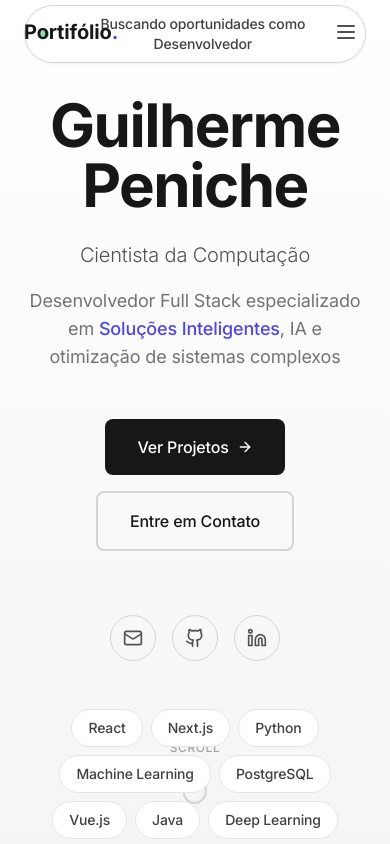
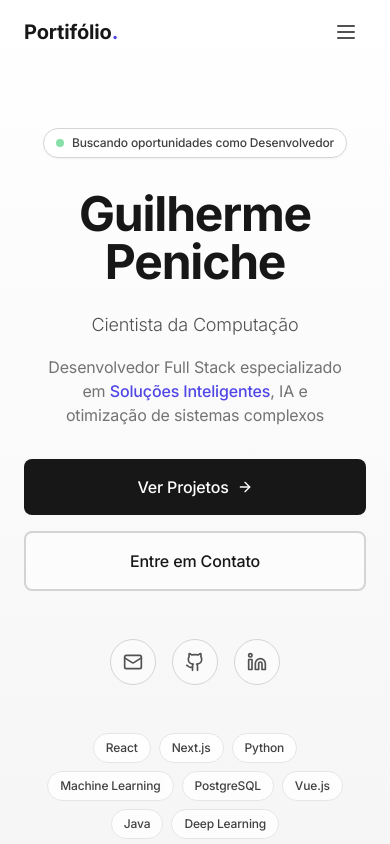
Before and after one commit to Gnichet5/portfolio-guilherme-peniche, a Next.js app: page / in a window 390 px wide. Shown: the top 844 px of the page. Built offline with nearby package versions, Linux system fonts and the light colour scheme.

Commit message:
correção header mobile

```diff
--- a/src/components/sections/Hero.tsx
+++ b/src/components/sections/Hero.tsx
@@ -33,21 +33,27 @@ const Hero = () => {
   }
 
   return (
-    <section className="relative min-h-screen flex items-center justify-center overflow-hidden bg-gradient-to-b from-white via-neutral-50 to-neutral-100">
+    // CORREÇÃO 1: Mudei overflow-hidden para overflow-x-hidden (permite scroll vertical se precisar)
+    // CORREÇÃO 2: Adicionei 'pt-32' para dar espaço ao Header no topo em telas mobile
+    // CORREÇÃO 3: min-h-[100dvh] lida melhor com mobile browsers
+    <section className="relative min-h-[100dvh] flex flex-col justify-center items-center overflow-x-hidden bg-gradient-to-b from-white via-neutral-50 to-neutral-100 pt-32 pb-20 md:pt-0 md:pb-0">
+
       {/* Background 3D */}
-      <GeometricBackground />
+      <div className="absolute inset-0 -z-10 h-full w-full">
+         <GeometricBackground />
+      </div>
 
       {/* Content */}
       <motion.div
-        className="relative z-10 max-w-5xl mx-auto px-6 text-center"
+        className="relative z-10 max-w-5xl mx-auto px-6 text-center w-full"
         variants={containerVariants}
         initial="hidden"
         animate="visible"
       >
         {/* Status Badge */}
-        <motion.div variants={itemVariants} className="mb-8">
-          <span className="inline-flex items-center gap-2 px-4 py-2 rounded-full border border-neutral-300 bg-white/80 backdrop-blur-sm text-sm font-medium text-neutral-700 shadow-sm">
-            <span className="w-2 h-2 bg-green-500 rounded-full animate-pulse" />
+        <motion.div variants={itemVariants} className="mb-8 flex justify-center">
+          <span className="inline-flex items-center gap-2 px-3 py-1.5 md:px-4 md:py-2 rounded-full border border-neutral-300 bg-white/80 backdrop-blur-sm text-xs md:text-sm font-medium text-neutral-700 shadow-sm whitespace-normal text-center">
+            <span className="w-2 h-2 bg-green-500 rounded-full animate-pulse shrink-0" />
             Buscando oportunidades como Desenvolvedor
           </span>
         </motion.div>
@@ -55,7 +61,8 @@ const Hero = () => {
         {/* Nome */}
         <motion.h1
           variants={itemVariants}
-          className="text-6xl md:text-8xl lg:text-9xl font-bold mb-6 tracking-tight text-neutral-900"
+          // Ajustei tamanhos de fonte para mobile (text-5xl)
+          className="text-5xl sm:text-6xl md:text-8xl lg:text-9xl font-bold mb-6 tracking-tight text-neutral-900 break-words"
         >
           Guilherme Peniche
         </motion.h1>
@@ -63,14 +70,14 @@ const Hero = () => {
         {/* Subtítulo */}
         <motion.p
           variants={itemVariants}
-          className="text-xl md:text-2xl text-neutral-600 mb-4 max-w-2xl mx-auto font-light leading-relaxed"
+          className="text-lg md:text-2xl text-neutral-600 mb-4 max-w-2xl mx-auto font-light leading-relaxed"
         >
           Cientista da Computação
         </motion.p>
 
         <motion.p
           variants={itemVariants}
-          className="text-lg md:text-xl text-neutral-500 mb-12 max-w-2xl mx-auto"
+          className="text-base md:text-xl text-neutral-500 mb-8 md:mb-12 max-w-2xl mx-auto px-4"
         >
           Desenvolvedor Full Stack especializado em{' '}
           <span className="text-indigo-600 font-medium">Soluções Inteligentes</span>,{' '}
@@ -80,11 +87,11 @@ const Hero = () => {
         {/* CTA Buttons */}
         <motion.div
           variants={itemVariants}
-          className="flex flex-col sm:flex-row gap-4 justify-center items-center mb-16"
+          className="flex flex-col sm:flex-row gap-4 justify-center items-center mb-12 md:mb-16 w-full max-w-md mx-auto sm:max-w-none"
         >
           <a
             href="#projects"
-            className="group inline-flex items-center gap-2 px-8 py-4 bg-neutral-900 text-white rounded-lg font-medium transition-all hover:bg-neutral-800 hover:gap-3 hover:shadow-lg"
+            className="group w-full sm:w-auto inline-flex justify-center items-center gap-2 px-8 py-4 bg-neutral-900 text-white rounded-lg font-medium transition-all hover:bg-neutral-800 hover:gap-3 hover:shadow-lg"
           >
             Ver Projetos
             <ArrowRight className="w-4 h-4 transition-transform group-hover:translate-x-1" />
@@ -92,7 +99,7 @@ const Hero = () => {
 
           <a
             href="#contact"
-            className="inline-flex items-center gap-2 px-8 py-4 border-2 border-neutral-300 text-neutral-900 rounded-lg font-medium hover:border-neutral-900 transition-all"
+            className="w-full sm:w-auto inline-flex justify-center items-center gap-2 px-8 py-4 border-2 border-neutral-300 text-neutral-900 rounded-lg font-medium hover:border-neutral-900 transition-all bg-white/50 backdrop-blur-sm"
           >
             Entre em Contato
           </a>
@@ -105,7 +112,7 @@ const Hero = () => {
         >
           <a
             href="mailto:Guipeniche@hotmail.com"
-            className="p-3 rounded-full border border-neutral-300 text-neutral-600 hover:border-neutral-900 hover:text-neutral-900 transition-all hover:scale-110"
+            className="p-3 rounded-full border border-neutral-300 text-neutral-600 hover:border-neutral-900 hover:text-neutral-900 transition-all hover:scale-110 bg-white/50"
             aria-label="Email"
           >
             <Mail className="w-5 h-5" />
@@ -114,7 +121,7 @@ const Hero = () => {
             href="https://github.com/Gnichet5"
             target="_blank"
             rel="noopener noreferrer"
-            className="p-3 rounded-full border border-neutral-300 text-neutral-600 hover:border-neutral-900 hover:text-neutral-900 transition-all hover:scale-110"
+            className="p-3 rounded-full border border-neutral-300 text-neutral-600 hover:border-neutral-900 hover:text-neutral-900 transition-all hover:scale-110 bg-white/50"
             aria-label="GitHub"
           >
             <Github className="w-5 h-5" />
@@ -123,7 +130,7 @@ const Hero = () => {
             href="https://www.linkedin.com/in/guilherme-peniche-323553264"
             target="_blank"
             rel="noopener noreferrer"
-            className="p-3 rounded-full border border-neutral-300 text-neutral-600 hover:border-neutral-900 hover:text-neutral-900 transition-all hover:scale-110"
+            className="p-3 rounded-full border border-neutral-300 text-neutral-600 hover:border-neutral-900 hover:text-neutral-900 transition-all hover:scale-110 bg-white/50"
             aria-label="LinkedIn"
           >
             <Linkedin className="w-5 h-5" />
@@ -133,7 +140,7 @@ const Hero = () => {
         {/* Skills Tags */}
         <motion.div
           variants={itemVariants}
-          className="flex flex-wrap gap-2 justify-center max-w-3xl mx-auto"
+          className="flex flex-wrap gap-2 justify-center max-w-3xl mx-auto px-2"
         >
           {[
             'React',
@@ -147,7 +154,7 @@ const Hero = () => {
           ].map((skill) => (
             <span
               key={skill}
-              className="px-4 py-2 rounded-full bg-white border border-neutral-200 text-neutral-700 text-sm font-medium hover:border-indigo-400 hover:text-indigo-600 transition-all cursor-default"
+              className="px-3 py-1.5 md:px-4 md:py-2 rounded-full bg-white/80 backdrop-blur-sm border border-neutral-200 text-neutral-700 text-xs md:text-sm font-medium hover:border-indigo-400 hover:text-indigo-600 transition-all cursor-default"
             >
               {skill}
             </span>
@@ -155,9 +162,9 @@ const Hero = () => {
         </motion.div>
       </motion.div>
 
-      {/* Scroll Indicator */}
+      {/* Scroll Indicator - Escondido em telas muito pequenas para não sobrepor */}
       <motion.div
-        className="absolute bottom-12 left-1/2 transform -translate-x-1/2"
+        className="absolute bottom-6 left-1/2 transform -translate-x-1/2 hidden md:block"
         initial={{ opacity: 0 }}
         animate={{ opacity: 1 }}
         transition={{ delay: 1.2 }}
```
